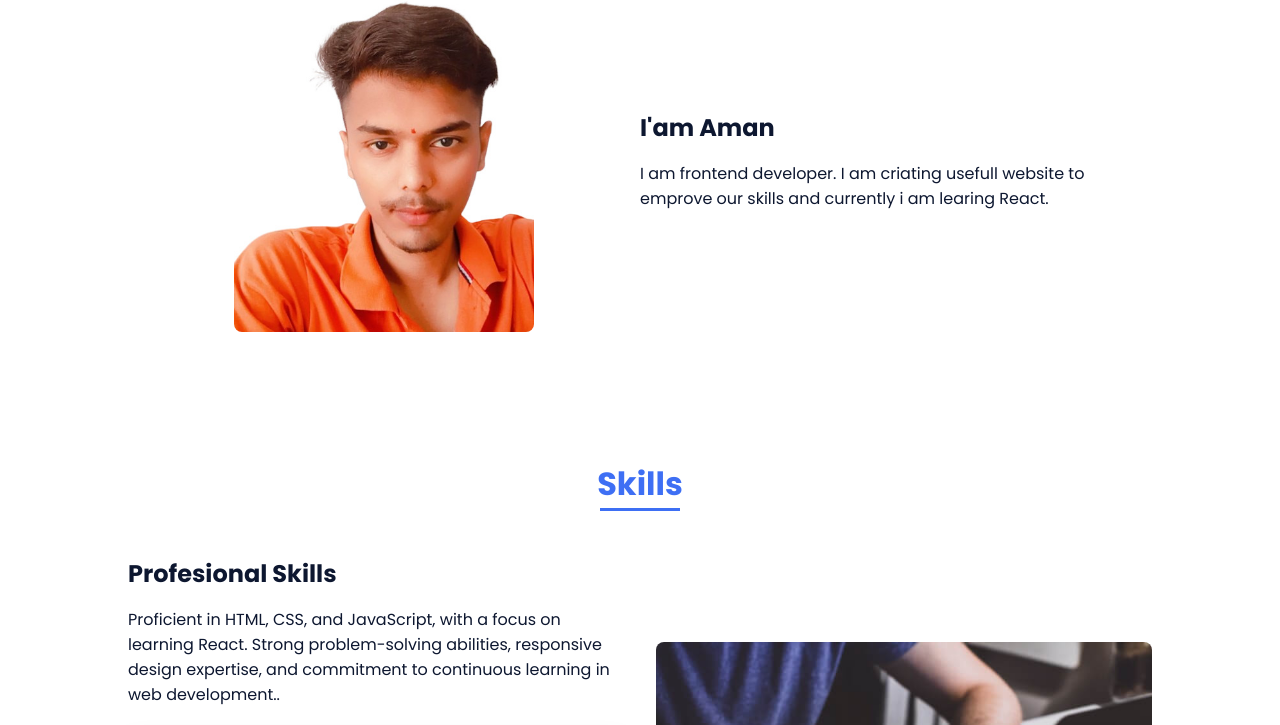
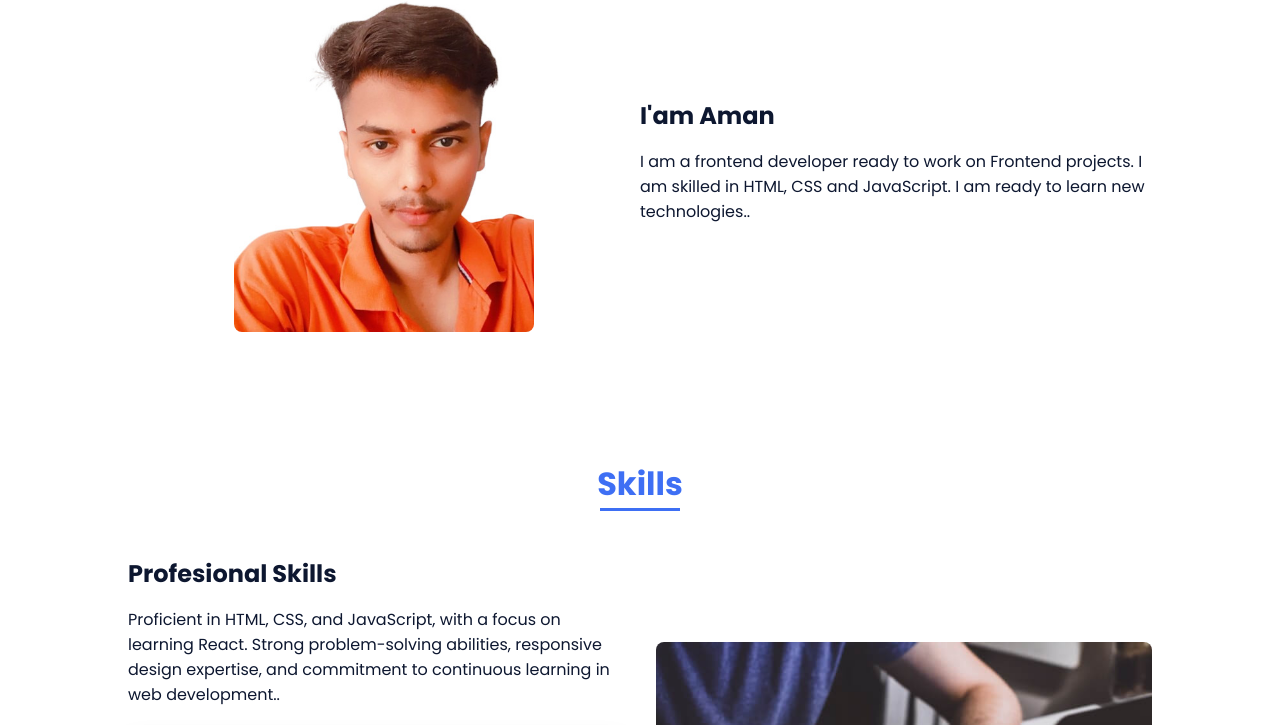
Before and after one commit to Amanc77/Amanc7, a plain HTML site: page index.html in a window 1280 px wide. Shown: the part 910-1635 px from the top of the page. Drawn offline with nearby package versions, Linux system fonts and the light colour scheme.

Commit message:
rewrite about section

```diff
--- a/index.html
+++ b/index.html
@@ -76,7 +76,7 @@
 
                     <div>
                         <h2 class="about__subtitle">I'am Aman</h2>
-                        <p class="about__text">I am frontend developer. I am criating usefull website to emprove our skills and currently i am learing React.</p>
+                        <p class="about__text">I am a frontend developer ready to work on Frontend projects. I am skilled in HTML, CSS and JavaScript. I am ready to learn new technologies..</p>
                     </div>
                 </div>
             </section>
```
